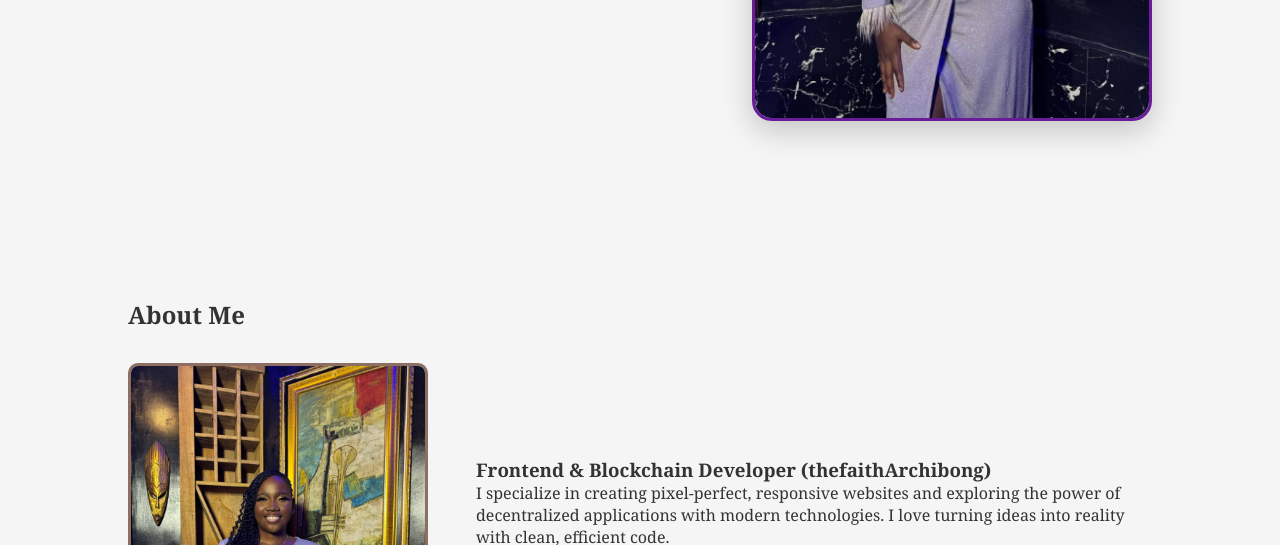
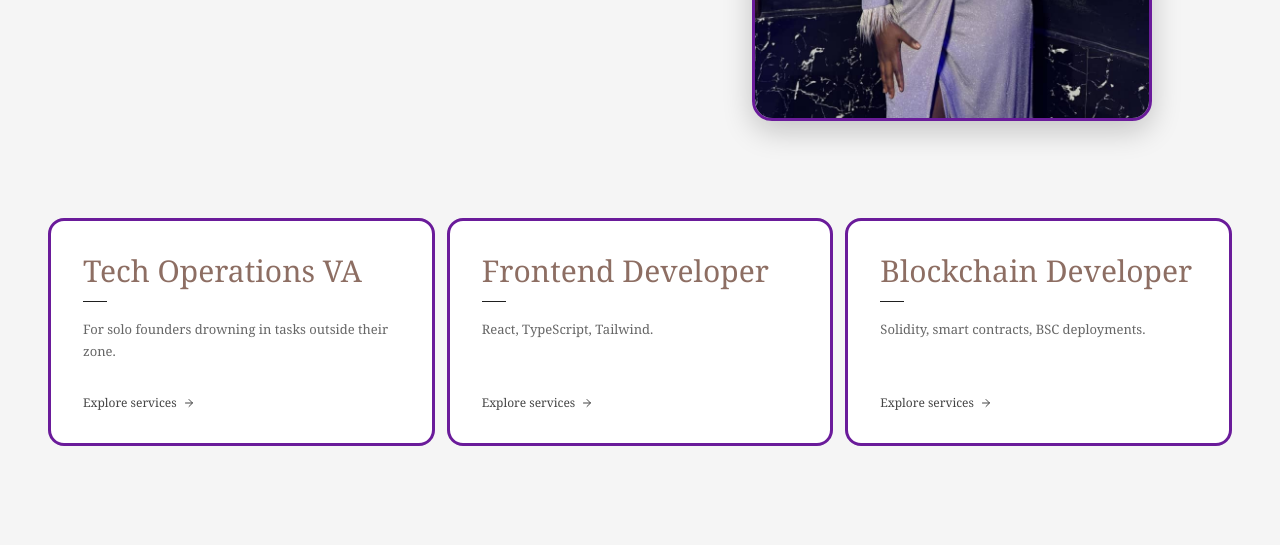
Before and after one commit to faithArchibong555/F8_tech-Website, a plain HTML site: page index.html in a window 1280 px wide. Shown: the part 582-1127 px from the top of the page. Drawn offline with Linux system fonts and the light colour scheme.

Commit message:
Added Roles Card

```diff
--- a/index.html
+++ b/index.html
@@ -42,6 +42,49 @@
   </div>
   <div class="hero-img">
     <img src="images/F8_tech Profile Picture.jpg" alt="Faith Archibong" class="profile-img">
+  </div>
+</section>
+
+<!-- ROLE CARDS -->
+<section class="roles-section">
+  <div class="roles-grid">
+
+    <a href="/services/tech-va.html" class="role-card">
+      <h3 class="role-title">Tech Operations VA</h3>
+      <div class="role-divider"></div>
+      <p class="role-desc">For solo founders drowning in tasks outside their zone.</p>
+      <span class="role-cta">
+        Explore services
+        <svg width="12" height="12" viewBox="0 0 24 24" fill="none" stroke="currentColor" stroke-width="2" stroke-linecap="round" stroke-linejoin="round">
+          <path d="M5 12h14M12 5l7 7-7 7"/>
+        </svg>
+      </span>
+    </a>
+
+    <a href="/services/frontend.html" class="role-card">
+      <h3 class="role-title">Frontend Developer</h3>
+      <div class="role-divider"></div>
+      <p class="role-desc">React, TypeScript, Tailwind.</p>
+      <span class="role-cta">
+        Explore services
+        <svg width="12" height="12" viewBox="0 0 24 24" fill="none" stroke="currentColor" stroke-width="2" stroke-linecap="round" stroke-linejoin="round">
+          <path d="M5 12h14M12 5l7 7-7 7"/>
+        </svg>
+      </span>
+    </a>
+
+    <a href="/services/blockchain.html" class="role-card">
+      <h3 class="role-title">Blockchain Developer</h3>
+      <div class="role-divider"></div>
+      <p class="role-desc">Solidity, smart contracts, BSC deployments.</p>
+      <span class="role-cta">
+        Explore services
+        <svg width="12" height="12" viewBox="0 0 24 24" fill="none" stroke="currentColor" stroke-width="2" stroke-linecap="round" stroke-linejoin="round">
+          <path d="M5 12h14M12 5l7 7-7 7"/>
+        </svg>
+      </span>
+    </a>
+
   </div>
 </section>
 
--- a/style.css
+++ b/style.css
@@ -36,6 +36,88 @@ body {
 @keyframes fadeIn {
     from { opacity: 0; transform: translateY(20px); }
     to { opacity: 1; transform: translateY(0); }
+}
+
+/* ROLE CARDS */
+.roles-section {
+  padding: 0 3rem 5rem;
+}
+
+.roles-grid {
+  display: grid;
+  grid-template-columns: repeat(3, 1fr);
+  gap: 12px;
+}
+
+.role-card {
+  position: relative;
+  display: flex;
+  flex-direction: column;
+  background: white;
+  border: 3px solid var(--primary);
+  border-radius: 16px;
+  padding: 2rem;
+  text-decoration: none;
+  overflow: hidden;
+  transition: background 0.3s, border-color 0.3s;
+}
+
+.role-card::before {
+  content: '';
+  position: absolute;
+  inset-x: 0;
+  top: 0;
+  height: 1px;
+  background: linear-gradient(to right, transparent, rgba(200, 245, 66, 0.2), transparent);
+  opacity: 0;
+  transition: opacity 0.5s;
+}
+
+.role-card:hover { background: #121212; border-color: #2a2a2a; }
+.role-card:hover::before { opacity: 1; }
+
+
+.role-title {
+  font-size: 30px;
+  font-weight: 500;
+  color: var(--secondary);
+  margin: 0 0 0.75rem;
+  line-height: 1.2;
+}
+
+.role-divider {
+  height: 1px;
+  width: 24px;
+  background: #1f1f1f;
+  margin-bottom: 1rem;
+  transition: width 0.3s;
+}
+
+.role-card:hover .role-divider { width: 40px; }
+
+.role-desc {
+  font-size: 13px;
+  color: #666;
+  line-height: 1.7;
+  flex: 1;
+  margin: 0 0 2rem;
+}
+
+.role-cta {
+  display: inline-flex;
+  align-items: center;
+  gap: 6px;
+  font-size: 12px;
+  color: #444;
+  transition: color 0.3s, gap 0.3s;
+}
+
+.role-card:hover .role-cta { color: #c8f542; gap: 10px; }
+
+/* RESPONSIVE */
+@media (max-width: 768px) {
+  .roles-section { padding: 0 1.5rem 3rem; }
+  .roles-grid { grid-template-columns: 1fr; }
 }
 
 .section-title, .project-card, .about-content, .contact-form {
```
